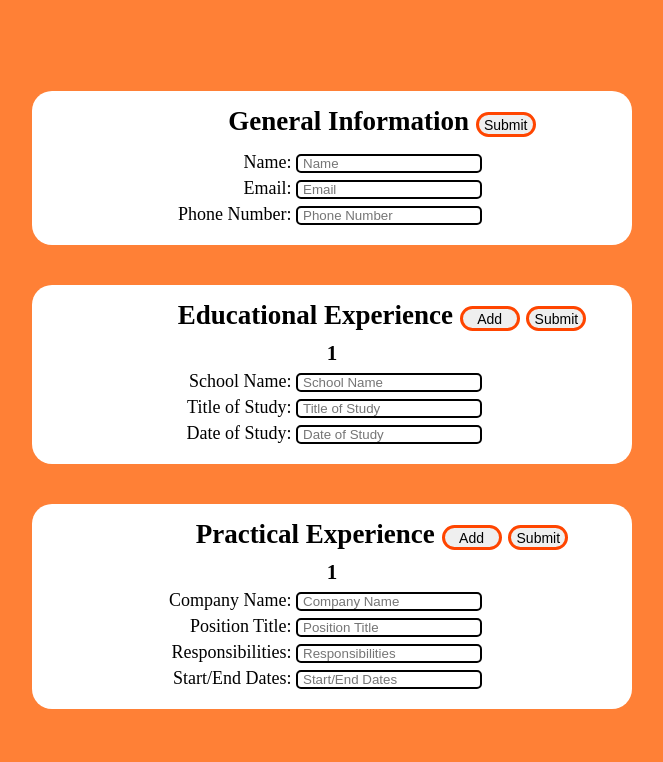
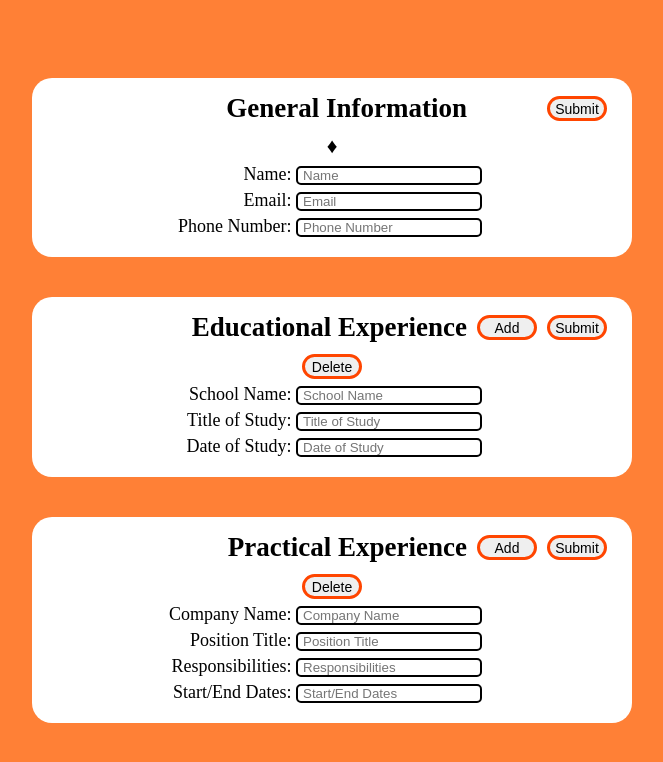
Before and after one commit to FlagonDragon/cv-application, a React (Vite) app: page / in a window 1280 px wide. Shown: the top 762 px of the page, without its empty margins (308-971 px from the left). Built offline with nearby package versions, Linux system fonts and the light colour scheme.

Commit message:
add delete button for entries

```diff
--- a/src/components/CV.jsx
+++ b/src/components/CV.jsx
@@ -12,8 +12,18 @@ function CV() {
   const [ed, setEd] = useState(true);
   const [pr, setPr] = useState(true);
 
+    function delEd(item) {
+        let newArr = [...edArr]
+        newArr.splice(newArr.indexOf(item), 1)
+        setEdArr(newArr);
+    }
 
 
+    function delPr(item) {
+        let newArr = [...prArr]
+        newArr.splice(newArr.indexOf(item), 1)
+        setPrArr(newArr);
+    }
 
     function addEd() {
         let newArr = [...edArr]
@@ -31,7 +41,7 @@ function CV() {
 
     return(
     <div className='CVDiv'>
-        <form className='section' onSubmit={e => e.preventDefault()}>
+        <form className='section general' onSubmit={e => e.preventDefault()}>
             <h2>
                 General Information
                 {' '}
@@ -54,7 +64,7 @@ function CV() {
                     >{ed ? 'Submit' : 'Edit'}
             </button>
             </h2>
-            <Education arr={edArr} open={ed}></Education>
+            <Education arr={edArr} open={ed} delFunc={delEd}></Education>
         </form>
         <form className='section' onSubmit={e => e.preventDefault()}>
             <h2>Practical Experience
@@ -67,7 +77,7 @@ function CV() {
                     >{pr ? 'Submit' : 'Edit'}
             </button>
                 </h2>
-            <Practical arr={prArr} open={pr}></Practical>
+            <Practical arr={prArr} open={pr} delFunc={delPr}></Practical>
         </form>
     </div>
     )
--- a/src/components/Education.jsx
+++ b/src/components/Education.jsx
@@ -1,14 +1,13 @@
 // import { useState } from "react";
 import CustomInput from './CustomInput.jsx'
 
-function Education({arr, open}) {
+function Education({arr, open, delFunc}) {
 
     return (
     <>
         {arr.map(item => (
         <div key={item}>
-            {/* <br></br> */}
-            <h3>{item+1}</h3>
+            <h3>{open ? <button onClick={() => {delFunc(item)}}>Delete</button> : '♦' }</h3>
             <CustomInput placeholder={'School Name'} open={open}></CustomInput>
             <CustomInput placeholder={'Title of Study'} open={open}></CustomInput>
             <CustomInput placeholder={'Date of Study'} open={open}></CustomInput>
--- a/src/components/General.jsx
+++ b/src/components/General.jsx
@@ -5,6 +5,7 @@ function Education({open}) {
 
     return (
         <div>
+            <h3>♦</h3>
             <CustomInput placeholder={'Name'} open={open}></CustomInput>
             <CustomInput placeholder={'Email'} open={open}></CustomInput>
             <CustomInput placeholder={'Phone Number'} open={open}></CustomInput>
--- a/src/components/Practical.jsx
+++ b/src/components/Practical.jsx
@@ -1,14 +1,13 @@
 // import { useState } from "react";
 import CustomInput from './CustomInput.jsx'
 
-function Education({arr, open}) {
+function Education({arr, open, delFunc}) {
 
     return (
     <>
         {arr.map(item => (
         <div key={item}>
-            {/* <br></br> */}
-            <h3>{item+1}</h3>
+            <h3>{open ? <button onClick={() => {delFunc(item)}}>Delete</button> : '♦' }</h3>
             <CustomInput placeholder={'Company Name'} open={open}></CustomInput>
             <CustomInput placeholder={'Position Title'} open={open}></CustomInput>
             <CustomInput placeholder={'Responsibilities'} open={open}></CustomInput>
--- a/src/styles/CV.css
+++ b/src/styles/CV.css
@@ -29,8 +29,22 @@
 }
 
 h2 {
-    align-self: center;
-    margin-left: 100px;
+    display: flex;
+    flex-direction: row;
+    width: 100%;
+    gap: 10px;
+    padding-right: 10px;
+    align-items: center;
+    justify-content: end;
+    /* border: 5px solid green; */
+}
+
+/* .general h2 {
+    justify-content: center;
+} */
+
+.general button {
+    margin-left: 70px;
 }
 
 h3 {
```
